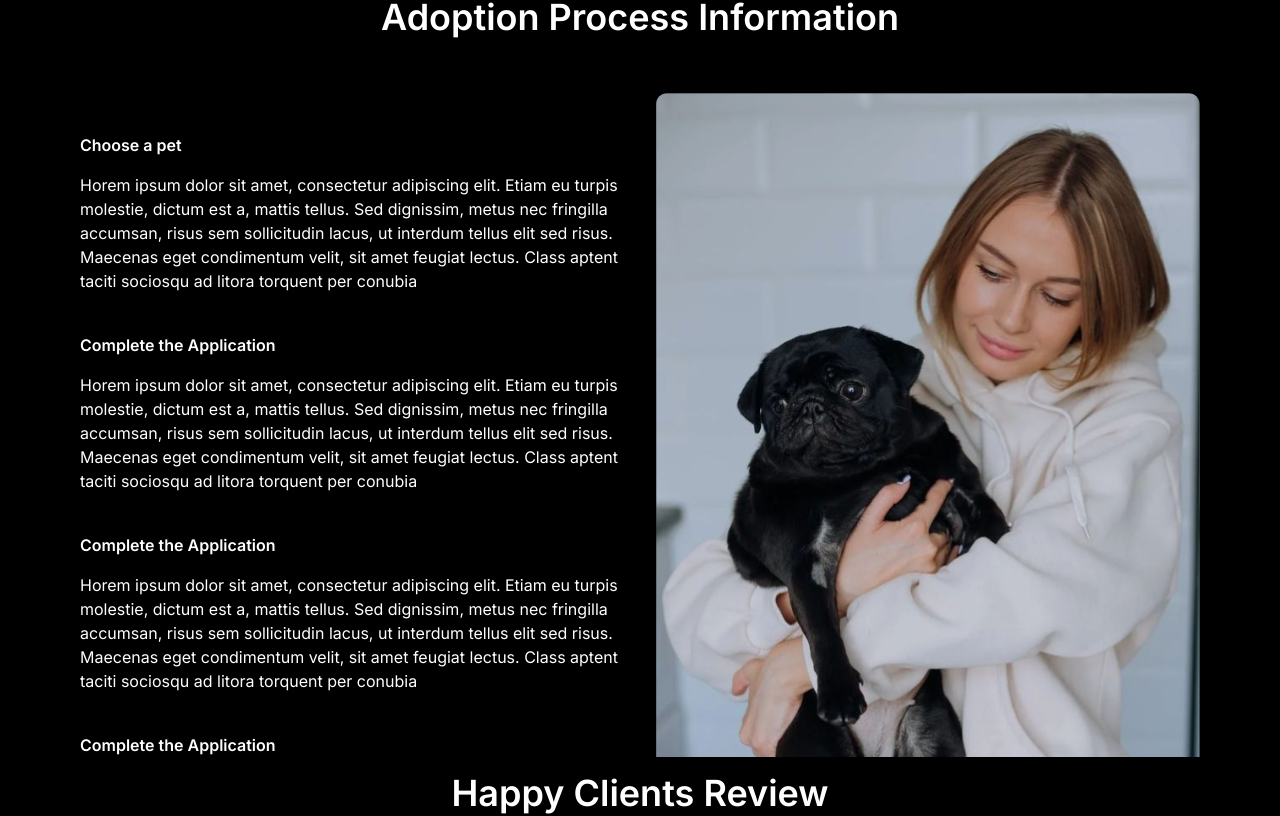
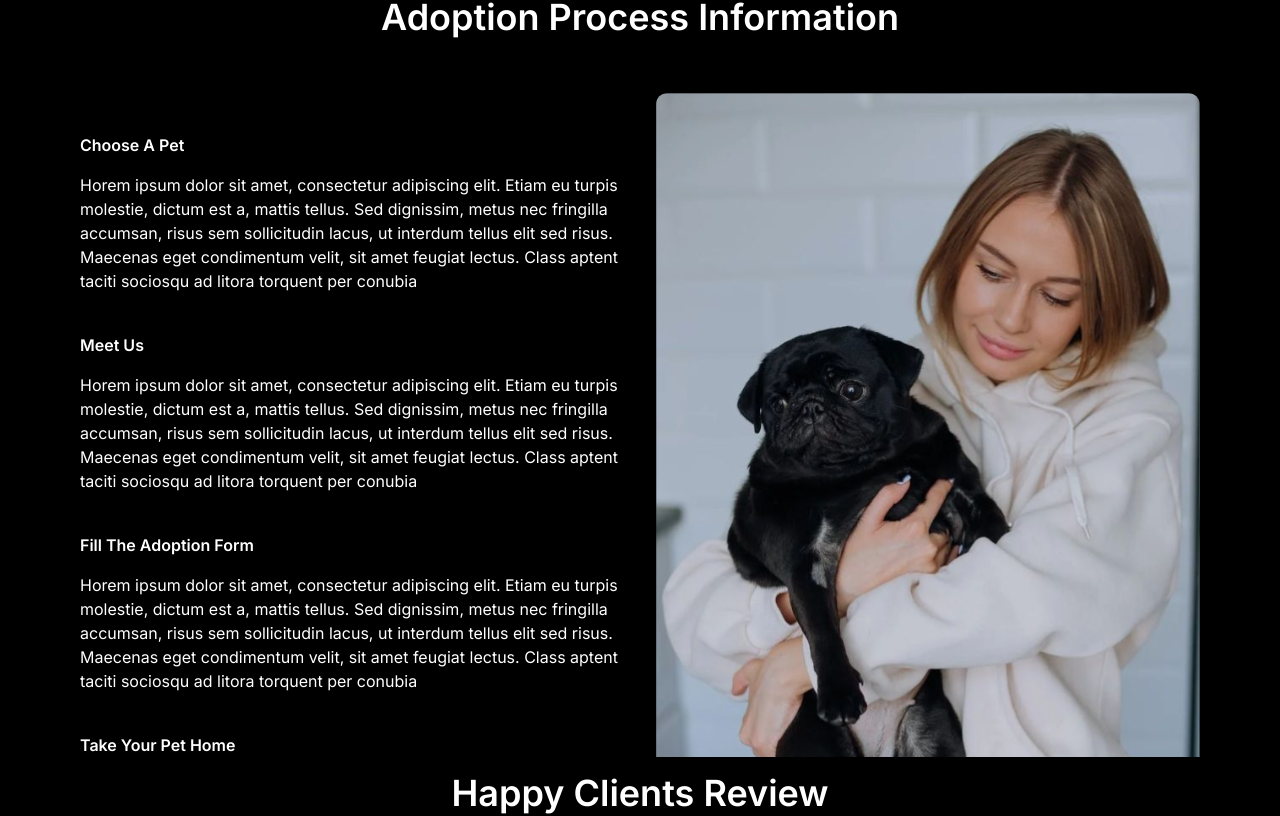
Before and after one commit to Muees99/Pet-Adoption, a Next.js app: page / in a window 1280 px wide. Shown: the part 1739-2555 px from the top of the page. Built offline with nearby package versions, Linux system fonts and the light colour scheme.

Commit message:
Adoption Process

```diff
--- a/app/components/AdoptProcess/index.tsx
+++ b/app/components/AdoptProcess/index.tsx
@@ -13,7 +13,7 @@ function AdoptProcess() {
         <div className="flex flex-col md:flex-row justify-between items-start w-full text-white h-full overflow-y-auto">
           <div className="flex-1 overflow-y-auto p-4">
             <div className="mb-4 md:mb-0">
-              <h3 className="font-semibold mt-10">Choose a pet</h3>
+              <h3 className="font-semibold mt-10">Choose A Pet</h3>
               <p className="mt-4">
                 Horem ipsum dolor sit amet, consectetur adipiscing elit. Etiam
                 eu turpis molestie, dictum est a, mattis tellus. Sed dignissim,
@@ -24,7 +24,7 @@ function AdoptProcess() {
               </p>
             </div>
             <div className="mb-4 md:mb-0">
-              <h3 className="font-semibold mt-10">Complete the Application</h3>
+              <h3 className="font-semibold mt-10">Meet Us</h3>
               <p className="mt-4">
                 Horem ipsum dolor sit amet, consectetur adipiscing elit. Etiam
                 eu turpis molestie, dictum est a, mattis tellus. Sed dignissim,
@@ -35,7 +35,7 @@ function AdoptProcess() {
               </p>
             </div>
             <div className="mb-4 md:mb-0">
-              <h3 className="font-semibold mt-10">Complete the Application</h3>
+              <h3 className="font-semibold mt-10">Fill The Adoption Form</h3>
               <p className="mt-4">
                 Horem ipsum dolor sit amet, consectetur adipiscing elit. Etiam
                 eu turpis molestie, dictum est a, mattis tellus. Sed dignissim,
@@ -46,7 +46,7 @@ function AdoptProcess() {
               </p>
             </div>
             <div className="mb-4 md:mb-0">
-              <h3 className="font-semibold mt-10">Complete the Application</h3>
+              <h3 className="font-semibold mt-10">Take Your Pet Home</h3>
               <p className="mt-4">
                 Horem ipsum dolor sit amet, consectetur adipiscing elit. Etiam
                 eu turpis molestie, dictum est a, mattis tellus. Sed dignissim,
```
